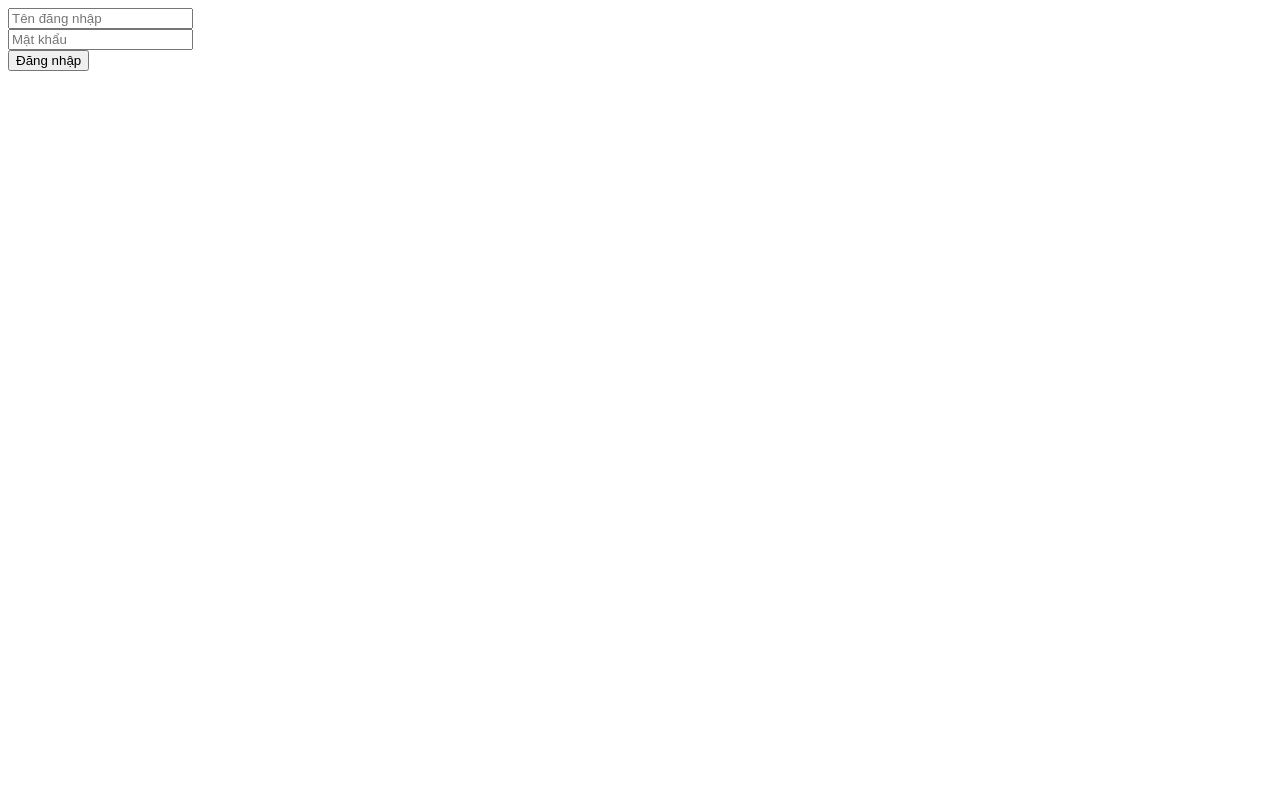
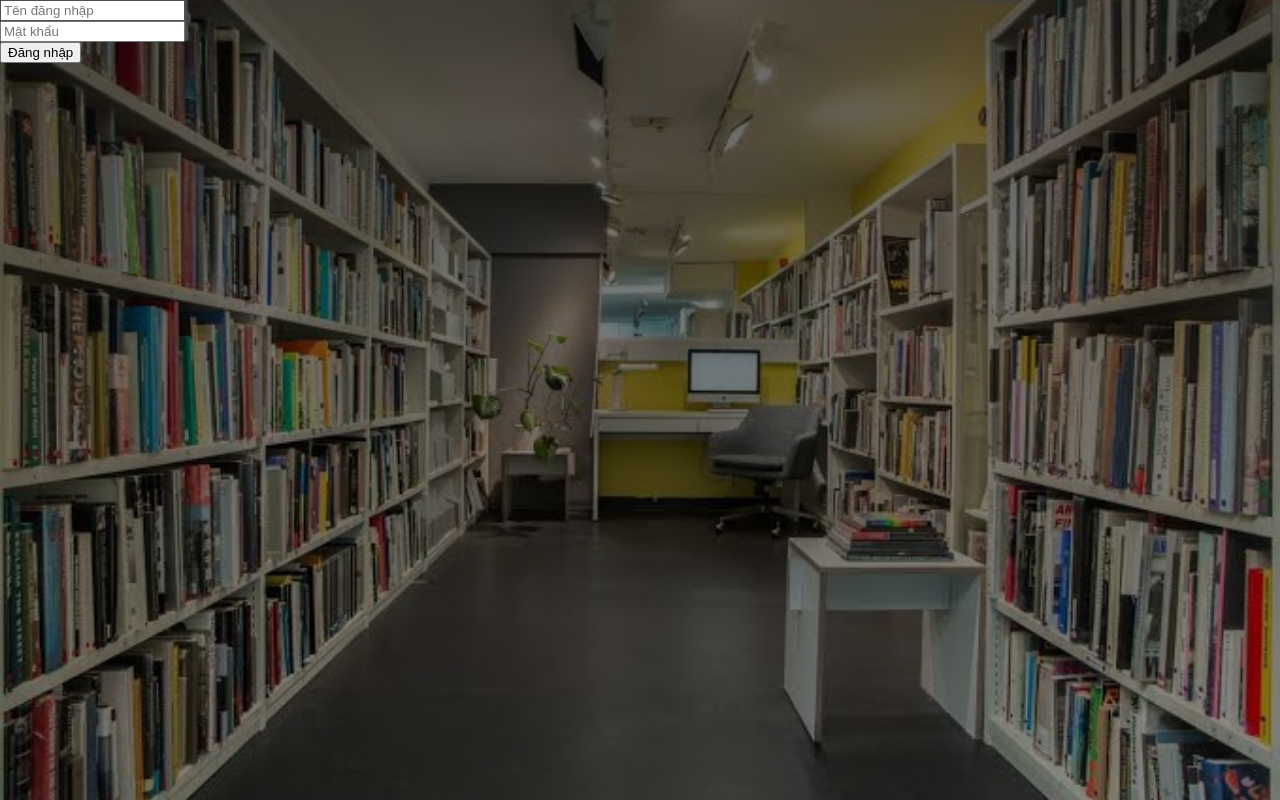
Before and after one commit to Vyea/BTL, a plain HTML site: page login.html in a window 1280 px wide. Drawn offline with Linux system fonts and the light colour scheme.

Commit message:
Update login

```diff
--- a/css/login.css
+++ b/css/login.css
@@ -1,5 +1,11 @@
+html {
+    height: 100%;
+}
 body {
     margin: 0 auto;
     width: 100%;
-    background-image: url("../images/background-login.jpg");
+    background-image: linear-gradient(rgba(0, 0, 0, 0.6), rgba(0, 0, 0, 0.4)),url("../images/background-login.jpg");
+    background-size: cover;
+    background-position: center;
+    background-repeat: no-repeat;
 }
--- a/login.html
+++ b/login.html
@@ -3,7 +3,8 @@
 <head>
     <meta charset="UTF-8">
     <meta name="viewport" content="width=device-width, initial-scale=1.0">
-    <title>Quản lý thư viện nhóm 14</title>
+    <title>Login</title>
+    <link rel="stylesheet" href="css/login.css">
 </head>
 <body>
     <div>
```
